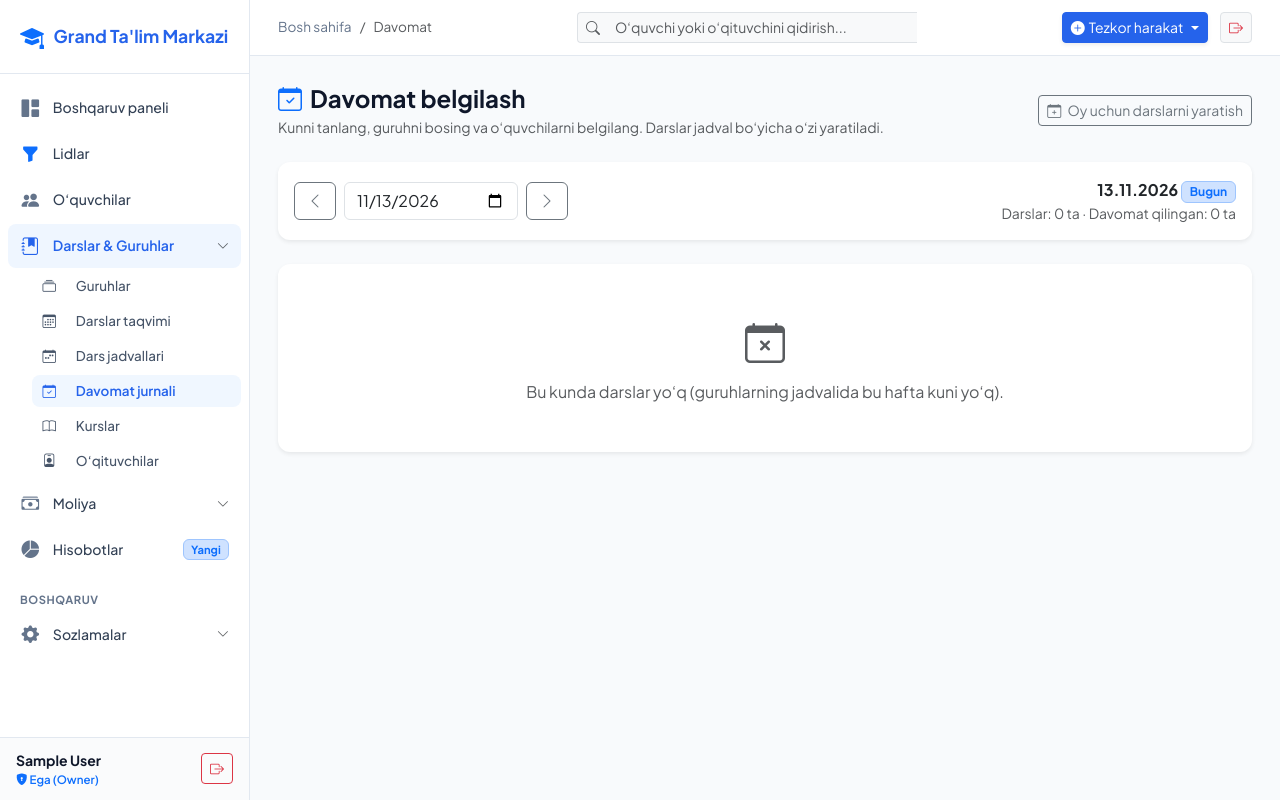
After one commit to Shuxrat-dat/Grand-CRM, a Django app: page /attendance/ in a window 1280 px wide. The commit adds this page. Run offline with Django 5.2, Linux system fonts and the light colour scheme; the visitor is signed in with stand-in values (Sample User, id 1); data comes from the database, SQL or seed files in the repository; data that the repository does not hold is empty; parts of the project's set-up code (start-up, migrations or seed data) failed here and were passed over.

Commit message:
feat: daily attendance screen with auto-created lessons and monthly lesson generation
Co-Authored-By: Claude Sonnet 5.5 <noreply@anthropic.com>

```diff
--- a/apps/attendance/urls.py
+++ b/apps/attendance/urls.py
@@ -4,6 +4,7 @@ from . import views
 app_name = 'attendance'
 
 urlpatterns = [
+    path('', views.attendance_daily_view, name='daily'),
     path('lessons/', views.lessons_list_view, name='lessons_list'),
     path('lessons/create/', views.lesson_create_view, name='lesson_create'),
     path('groups/<int:group_id>/lessons/create/', views.lesson_create_view, name='group_lesson_create'),
--- a/apps/attendance/views.py
+++ b/apps/attendance/views.py
@@ -2,6 +2,7 @@ from django.shortcuts import render, redirect, get_object_or_404
 from django.contrib import messages
 from django.db import transaction
 from django.db.models import Count, Q
+from django.urls import reverse
 from django.utils import timezone
 from apps.accounts.decorators import admin_or_owner_required
 from apps.audit.services import log_audit
@@ -32,6 +33,60 @@ def lessons_list_view(request):
         'groups': groups,
         'selected_group': group_id,
         'selected_date': date_filter,
+    })
+
+
+@admin_or_owner_required
+def attendance_daily_view(request):
+    """
+    Admin's daily attendance screen. Lessons for the chosen day are created
+    automatically from group schedules, then each lesson is one click away.
+    """
+    import calendar as _cal
+    from datetime import date as _date, timedelta
+    from apps.academics.services import generate_lessons_from_schedules
+
+    raw = request.GET.get('date', '')
+    try:
+        day = _date.fromisoformat(raw) if raw else timezone.localdate()
+    except ValueError:
+        day = timezone.localdate()
+
+    if request.method == 'POST' and request.POST.get('action') == 'generate_month':
+        first = day.replace(day=1)
+        last = day.replace(day=_cal.monthrange(day.year, day.month)[1])
+        generate_lessons_from_schedules(start_date=first, end_date=last, user=request.user)
+        messages.success(request, f"{first.strftime('%m.%Y')} oyi uchun barcha darslar yaratildi.")
+        return redirect(f"{request.path}?date={day.isoformat()}")
+
+    # Lessons of the day are created automatically from the schedules
+    generate_lessons_from_schedules(start_date=day, end_date=day, user=request.user)
+
+    lessons = list(
+        Lesson.objects.filter(date=day)
+        .select_related('group', 'group__course', 'group__teacher')
+        .annotate(
+            present_count=Count('attendances', filter=Q(attendances__status__in=['present', 'late'])),
+            absent_count=Count('attendances', filter=Q(attendances__status__in=['absent', 'excused'])),
+        )
+        .order_by('starts_at', 'group__name')
+    )
+    active = Enrollment.objects.filter(status=Enrollment.Status.ACTIVE).values('group_id').annotate(n=Count('id'))
+    students_by_group = {r['group_id']: r['n'] for r in active}
+    marked = 0
+    for lesson in lessons:
+        lesson.students_total = students_by_group.get(lesson.group_id, 0)
+        lesson.is_marked = (lesson.present_count + lesson.absent_count) > 0
+        marked += 1 if lesson.is_marked else 0
+
+    return render(request, 'attendance/attendance_daily.html', {
+        'day': day,
+        'prev_day': day - timedelta(days=1),
+        'next_day': day + timedelta(days=1),
+        'is_today': day == timezone.localdate(),
+        'lessons': lessons,
+        'marked_count': marked,
+        'total_count': len(lessons),
     })
 
 
@@ -196,7 +251,7 @@ def lesson_attendance_view(request, lesson_id):
             lesson.save(update_fields=['status'])
 
         messages.success(request, f"{lesson.group.name} uchun davomat muvaffaqiyatli saqlandi.")
-        return redirect('attendance:lesson_attendance', lesson_id=lesson.id)
+        return redirect(f"{reverse('attendance:daily')}?date={lesson.date.isoformat()}")
 
     # Build student attendance rows for template
     attendance_rows = []
--- /dev/null
+++ b/templates/attendance/attendance_daily.html
@@ -0,0 +1,86 @@
+{% extends 'base.html' %}
+{% load crm_tags %}
+
+{% block title %}Davomat{% endblock %}
+
+{% block breadcrumb %}
+    <li class="breadcrumb-item active">Davomat</li>
+{% endblock %}
+
+{% block content %}
+<div class="d-flex flex-wrap justify-content-between align-items-center gap-3 mb-4">
+    <div>
+        <h4 class="fw-bold mb-1"><i class="bi bi-calendar-check text-primary me-2"></i>Davomat belgilash</h4>
+        <p class="text-muted small mb-0">Kunni tanlang, guruhni bosing va o‘quvchilarni belgilang. Darslar jadval bo‘yicha o‘zi yaratiladi.</p>
+    </div>
+    <form method="post" onsubmit="return confirm('Shu oy uchun barcha guruhlarning darslari yaratilsinmi?');">
+        {% csrf_token %}
+        <input type="hidden" name="action" value="generate_month">
+        <button type="submit" class="btn btn-outline-secondary btn-sm">
+            <i class="bi bi-calendar-plus me-1"></i> Oy uchun darslarni yaratish
+        </button>
+    </form>
+</div>
+
+<!-- Day navigation -->
+<div class="card shadow-sm border-0 mb-4">
+    <div class="card-body p-3 d-flex flex-wrap align-items-center gap-2">
+        <a href="?date={{ prev_day|date:'Y-m-d' }}" class="btn btn-outline-secondary" title="Oldingi kun"><i class="bi bi-chevron-left"></i></a>
+        <form method="get" class="d-flex align-items-center gap-2 mb-0">
+            <input type="date" name="date" value="{{ day|date:'Y-m-d' }}" class="form-control" onchange="this.form.submit()" style="max-width: 190px;">
+        </form>
+        <a href="?date={{ next_day|date:'Y-m-d' }}" class="btn btn-outline-secondary" title="Keyingi kun"><i class="bi bi-chevron-right"></i></a>
+        {% if not is_today %}
+            <a href="{% url 'attendance:daily' %}" class="btn btn-primary">Bugun</a>
+        {% endif %}
+        <div class="ms-auto text-end">
+            <div class="fw-bold">{{ day|date:"d.m.Y" }}{% if is_today %} <span class="badge bg-primary-subtle text-primary border border-primary-subtle">Bugun</span>{% endif %}</div>
+            <div class="small text-muted">Darslar: {{ total_count }} ta &middot; Davomat qilingan: {{ marked_count }} ta</div>
+        </div>
+    </div>
+</div>
+
+{% if lessons %}
+<div class="row g-3">
+    {% for lesson in lessons %}
+    <div class="col-md-6 col-xl-4">
+        <div class="card shadow-sm border-0 h-100 {% if lesson.is_marked %}border-start border-success border-4{% else %}border-start border-warning border-4{% endif %}">
+            <div class="card-body">
+                <div class="d-flex justify-content-between align-items-start mb-2">
+                    <div class="fw-bold fs-5">{{ lesson.starts_at|time:"H:i" }} <span class="text-muted fs-6">– {{ lesson.ends_at|time:"H:i" }}</span></div>
+                    {% if lesson.status == 'cancelled' %}
+                        <span class="badge bg-secondary">Bekor qilingan</span>
+                    {% elif lesson.is_marked %}
+                        <span class="badge bg-success"><i class="bi bi-check2 me-1"></i>Belgilangan</span>
+                    {% else %}
+                        <span class="badge bg-warning text-dark">Belgilanmagan</span>
+                    {% endif %}
+                </div>
+                <div class="fw-semibold">{{ lesson.group.name }}</div>
+                <div class="small text-muted mb-3">
+                    <i class="bi bi-person-badge me-1"></i>{{ lesson.group.teacher.full_name }}
+                    &middot; <i class="bi bi-people me-1"></i>{{ lesson.students_total }} nafar
+                </div>
+                {% if lesson.is_marked %}
+                <div class="mb-3">
+                    <span class="badge bg-success-subtle text-success border border-success-subtle">{{ lesson.present_count }} keldi</span>
+                    {% if lesson.absent_count %}<span class="badge bg-danger-subtle text-danger border border-danger-subtle">{{ lesson.absent_count }} kelmadi</span>{% endif %}
+                </div>
+                {% endif %}
+                <a href="{% url 'attendance:lesson_attendance' lesson.id %}" class="btn {% if lesson.is_marked %}btn-outline-success{% else %}btn-success{% endif %} w-100">
+                    <i class="bi bi-check2-square me-1"></i> {% if lesson.is_marked %}Ko‘rish / o‘zgartirish{% else %}Davomat qilish{% endif %}
+                </a>
+            </div>
+        </div>
+    </div>
+    {% endfor %}
+</div>
+{% else %}
+<div class="card shadow-sm border-0">
+    <div class="card-body text-center py-5 text-muted">
+        <i class="bi bi-calendar-x fs-1 d-block mb-2"></i>
+        Bu kunda darslar yo‘q (guruhlarning jadvalida bu hafta kuni yo‘q).
+    </div>
+</div>
+{% endif %}
+{% endblock %}
--- a/templates/attendance/lesson_attendance.html
+++ b/templates/attendance/lesson_attendance.html
@@ -4,7 +4,7 @@
 {% block title %}Davomat jurnali: {{ lesson.group.name }}{% endblock %}
 
 {% block breadcrumb %}
-    <li class="breadcrumb-item"><a href="{% url 'attendance:lessons_list' %}">Davomat</a></li>
+    <li class="breadcrumb-item"><a href="{% url 'attendance:daily' %}?date={{ lesson.date|date:'Y-m-d' }}">Davomat</a></li>
     <li class="breadcrumb-item active">{{ lesson.group.name }} ({{ lesson.date|date:"Y-m-d" }})</li>
 {% endblock %}
 
@@ -97,7 +97,7 @@
             {% endfor %}
         </div>
         <div class="card-footer bg-white py-3 border-top d-flex justify-content-end gap-2">
-            <a href="{% url 'attendance:lessons_list' %}" class="btn btn-light">Orqaga</a>
+            <a href="{% url 'attendance:daily' %}?date={{ lesson.date|date:'Y-m-d' }}" class="btn btn-light">Orqaga</a>
             <button type="submit" class="btn btn-primary px-4"><i class="bi bi-check2-circle me-1"></i> Davomatni saqlash</button>
         </div>
     </div>
--- a/templates/base.html
+++ b/templates/base.html
@@ -261,7 +261,7 @@
                 <a href="{% url 'academics:schedules_list' %}" class="nav-link {% if 'schedules' in request.path %}active{% endif %}">
                     <i class="bi bi-calendar-week me-2"></i> Dars jadvallari
                 </a>
-                <a href="{% url 'attendance:lessons_list' %}" class="nav-link {% if 'attendance' in request.path and 'calendar' not in request.path %}active{% endif %}">
+                <a href="{% url 'attendance:daily' %}" class="nav-link {% if 'attendance' in request.path and 'calendar' not in request.path %}active{% endif %}">
                     <i class="bi bi-calendar-check me-2"></i> Davomat jurnali
                 </a>
                 <a href="{% url 'academics:courses_list' %}" class="nav-link {% if 'courses' in request.path %}active{% endif %}">
@@ -393,7 +393,7 @@
                         <li><a class="dropdown-item py-2" href="{% url 'academics:group_create' %}"><i class="bi bi-collection text-info me-2"></i>Guruh ochish</a></li>
                         <li><a class="dropdown-item py-2" href="{% url 'academics:schedules_list' %}"><i class="bi bi-calendar-plus text-primary me-2"></i>Dars jadvali tuzish</a></li>
                         <li><a class="dropdown-item py-2" href="{% url 'academics:schedule_calendar' %}"><i class="bi bi-calendar3 text-secondary me-2"></i>Darslar taqvimi</a></li>
-                        <li><a class="dropdown-item py-2" href="{% url 'attendance:lessons_list' %}"><i class="bi bi-calendar-check text-warning me-2"></i>Davomat belgilash</a></li>
+                        <li><a class="dropdown-item py-2" href="{% url 'attendance:daily' %}"><i class="bi bi-calendar-check text-warning me-2"></i>Davomat belgilash</a></li>
                         {% if is_owner %}
                         <li><hr class="dropdown-divider"></li>
                         <li><a class="dropdown-item py-2" href="{% url 'finance:expense_create' %}"><i class="bi bi-cart-dash text-danger me-2"></i>Xarajat kiritish</a></li>
```
